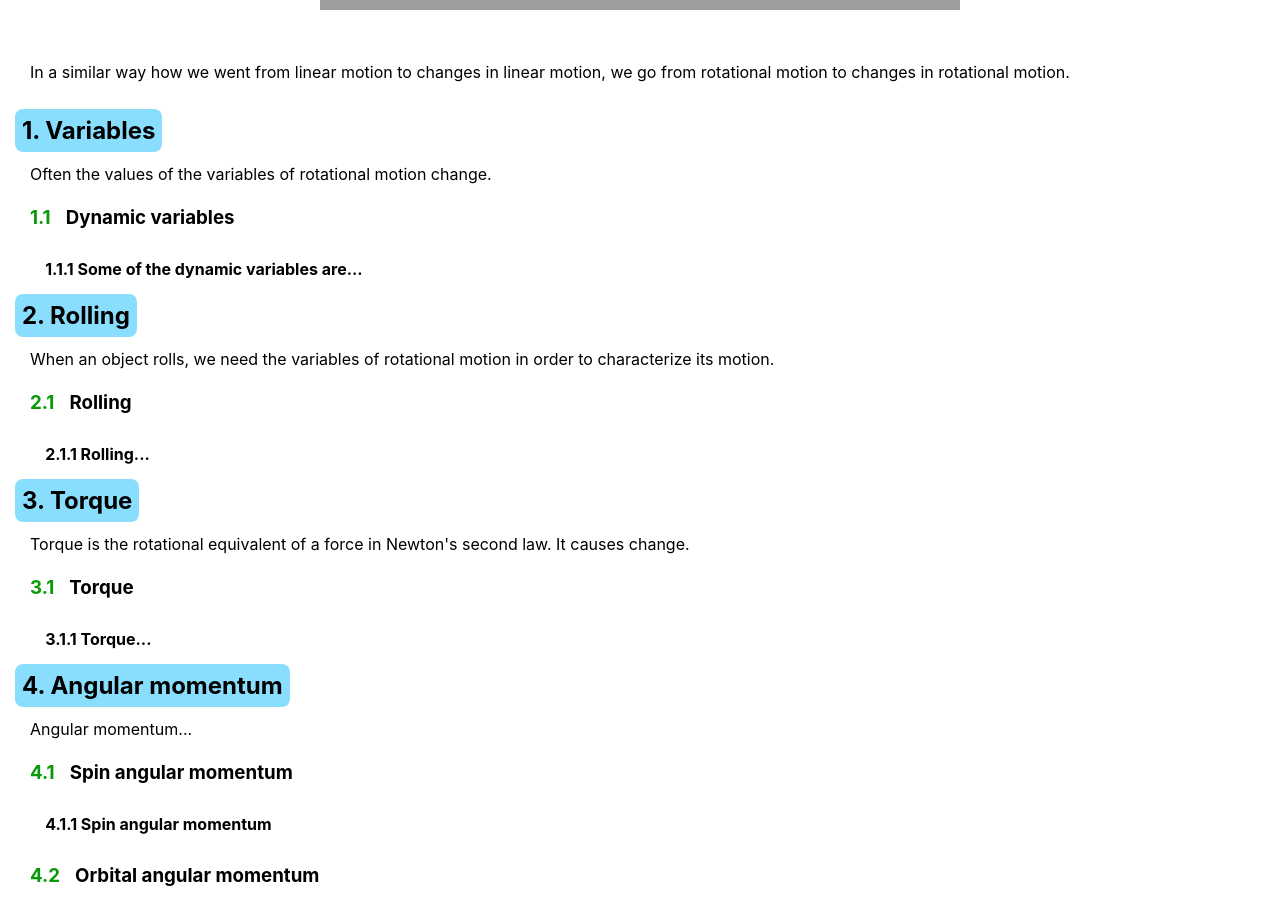
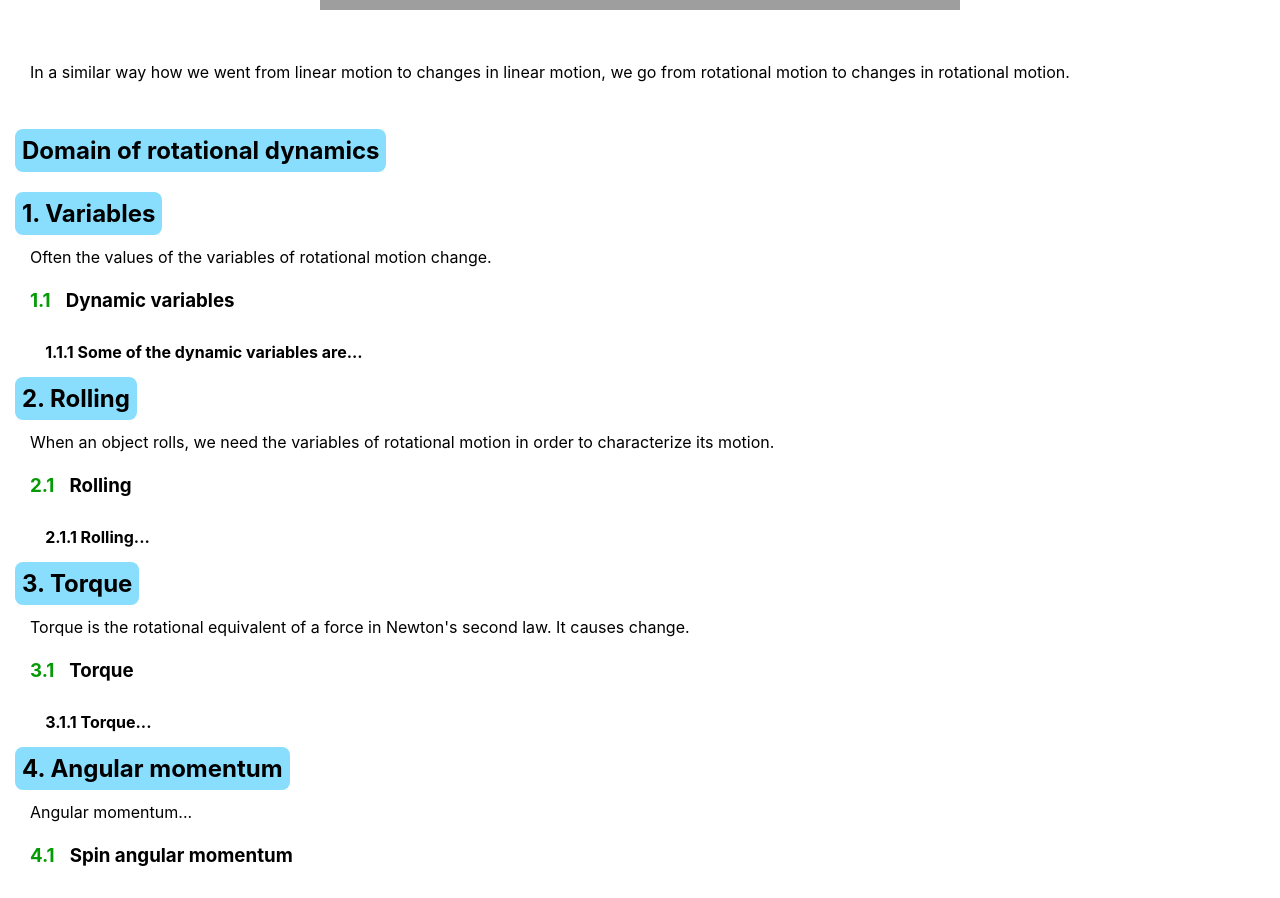
Before and after one commit to JRFink/jrfphyspagesnew, a Next.js app: page /education/gp1/trq in a window 1280 px wide. Shown: the part 880-1778 px from the top of the page. Built offline with nearby package versions, Linux system fonts and the light colour scheme; grey boxes are pictures that could not be loaded.

Commit message:
Update index.tsx

```diff
--- a/pages/education/gp1/trq/index.tsx
+++ b/pages/education/gp1/trq/index.tsx
@@ -23,7 +23,14 @@ const Trq = () => {
 <p>
      In a similar way how we went from linear motion to changes in linear motion, we go from rotational motion to changes in rotational motion.
 </p>
-            <br />
+<br />
+<br />
+<h2 className={style.h2SectionColor}>
+         Domain of rotational dynamics
+</h2>
+<br />
+<br />
+
             <h2 className={style.h2SectionColor} id="var">
                 1. Variables
             </h2>
```
